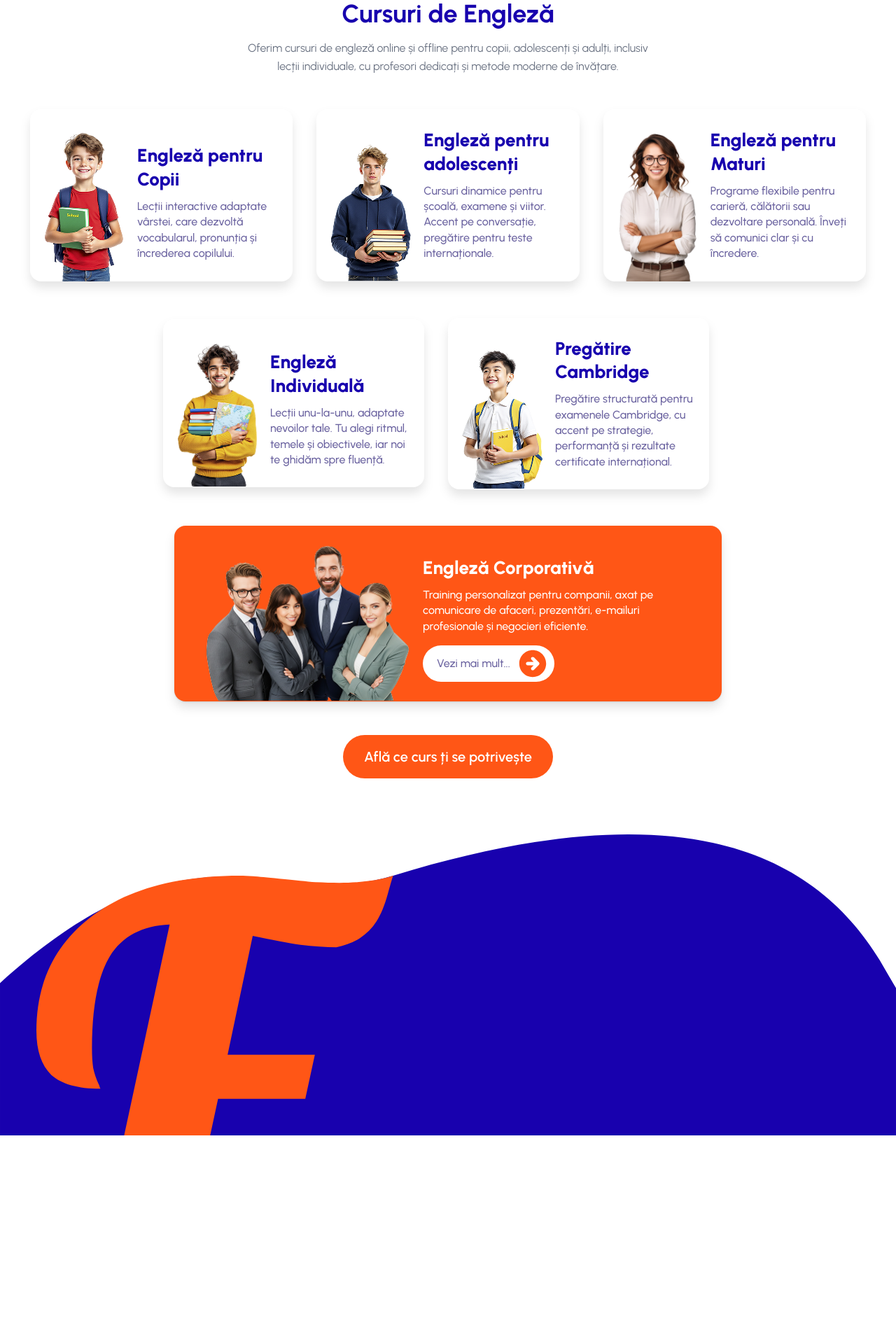
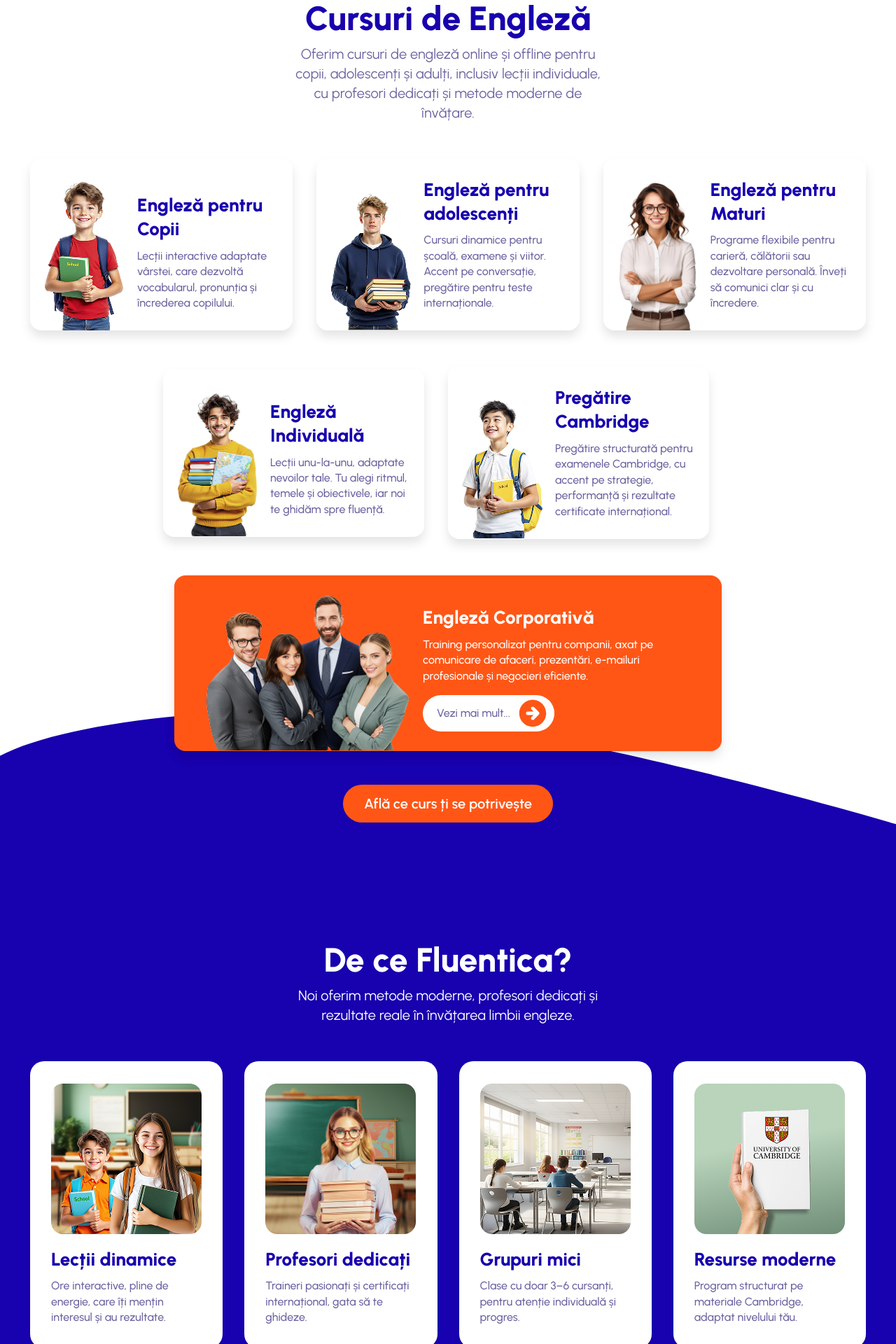
Before and after one commit to Lienkulet/Fluentica, a Next.js app: page / in a window 1280 px wide. Shown: the part 880-2800 px from the top of the page at 70% size. Before the commit the page ends 2502 px from the top, so only its background shows below. Built offline with nearby package versions, Linux system fonts and the light colour scheme.

Commit message:
whyus & gallery

```diff
--- a/src/app/page.js
+++ b/src/app/page.js
@@ -1,13 +1,15 @@
 import Courses from "@/components/sections/Courses";
 import Hero from "@/components/sections/Hero";
 import WhyUs from "@/components/sections/WhyUs";
+import Gallery from "@/components/sections/Gallery";
 
 export default function Home() {
   return (
     <>
       <Hero />
       <Courses />
-      {/* <WhyUs /> */}
+      <WhyUs />
+      <Gallery />
     </>
   );
 }
--- a/src/components/UI/CTABtn.jsx
+++ b/src/components/UI/CTABtn.jsx
@@ -4,7 +4,7 @@ import React from 'react'
 const CTABtn = ({ className = '', title }) => {
   return (
     <Link href="#contact"
-      className={`inline-flex items-center justify-center px-7.5 py-4 rounded-[100px]
+      className={`inline-flex items-center justify-center px-7.5 py-3 rounded-[100px]
         bg-orange1 hover:bg-orange2 text-white font-semibold text-[20px] leading-normal tracking-[1%]
         transition-all duration-300 ${className}`}>
       {title}
--- /dev/null
+++ b/src/components/UI/SectionHeader.jsx
@@ -0,0 +1,16 @@
+import React from 'react'
+
+const SectionHeader = ({ title, subtitle, dark = false }) => {
+  return (
+    <div className='text-center mb-13'>
+      <h2 className={`font-extrabold text-5xl leading-[1.1] mb-2.5 ${dark ? 'text-white' : 'text-blue-navy'}`}>
+        {title}
+      </h2>
+      <p className={`text-xl leading-[1.4] tracking-[2%] max-w-md mx-auto ${dark ? 'text-white' : 'text-blue-grey'}`}>
+        {subtitle}
+      </p>
+    </div>
+  )
+}
+
+export default SectionHeader
--- a/src/components/cards/WhyUsCard.jsx
+++ b/src/components/cards/WhyUsCard.jsx
@@ -1,8 +1,17 @@
+import Image from 'next/image'
 import React from 'react'
 
-const WhyUsCard = () => {
+const WhyUsCard = ({ img, title, desc }) => {
   return (
-    <div>WhyUsCard</div>
+    <article key={title} className='bg-white rounded-[20px] overflow-hidden shadow-sm px-7.5 py-8' >
+      <div className='relative w-53.75 h-53.75 rounded-[17px]'>
+        <Image src={img} alt={title} fill className='object-cover rounded-[17px]' />
+      </div>
+      <div className='mt-5'>
+        <h3 className='text-blue-navy font-extrabold text-[26px] leading-[1.3] tracking-normal mb-2.5'>{title}</h3>
+        <p className='text-blue-grey text-base leading-[1.4] font-medium tracking-[2%]'>{desc}</p>
+      </div>
+    </article>
   )
 }
 
--- a/src/components/sections/Courses.jsx
+++ b/src/components/sections/Courses.jsx
@@ -1,9 +1,9 @@
 import React from 'react'
 import Container from '../layout/Container'
-import Link from 'next/link'
 import CourseCard from '../cards/CourseCard'
 import CourseCardOrange from '../cards/CourseCardOrange'
 import CTABtn from '../UI/CTABtn'
+import SectionHeader from '../UI/SectionHeader'
 
 const courses = [
   {
@@ -37,15 +37,12 @@ const Courses = () => {
   return (
     <section className='py-20 bg-white'>
       <Container>
-        <div className='text-center mb-12'>
-          <h2 className='text-blue-navy font-bold text-4xl mb-4'>Cursuri de Engleză</h2>
-          <p className='text-gray-500 text-base max-w-xl mx-auto leading-relaxed'>
-            Oferim cursuri de engleză online și offline pentru copii, adolescenți și adulți,
-            inclusiv lecții individuale, cu profesori dedicați și metode moderne de învățare.
-          </p>
-        </div>
+        <SectionHeader
+          title="Cursuri de Engleză"
+          subtitle="Oferim cursuri de engleză online și offline pentru copii, adolescenți și adulți, inclusiv lecții individuale, cu profesori dedicați și metode moderne de învățare."
+        />
 
-        <div className='flex flex-col gap-13'>
+        <div className='flex flex-col gap-13 z-20'>
           <div className='grid grid-cols-3 gap-8.5'>
             {courses.slice(0, 3).map((c) => <CourseCard key={c.title} {...c} />)}
           </div>
@@ -58,7 +55,7 @@ const Courses = () => {
           <CourseCardOrange />
         </div>
 
-        <div className='flex justify-center mt-12'>
+        <div className='flex justify-center mt-12 z-20 relative'>
           <CTABtn title="Află ce curs ți se potrivește" />
         </div>
       </Container>
--- /dev/null
+++ b/src/components/sections/Gallery.jsx
@@ -0,0 +1,49 @@
+import Image from 'next/image'
+import React from 'react'
+import Container from '../layout/Container'
+import SectionHeader from '../UI/SectionHeader'
+
+const Gallery = () => {
+  return (
+    <section className='py-20 bg-white'>
+      <Container>
+        <SectionHeader
+          title="Atmosfera la Fluentica"
+          subtitle="Momente reale din lecții, progres autentic și încredere construită pas cu pas."
+        />
+
+        <div className='grid grid-cols-2 gap-4'>
+          <div className='flex flex-col gap-4'>
+            <div className='relative w-full h-80 rounded-2xl overflow-hidden'>
+              <Image src='/assets/gallery/poza 1.png' alt='Atmosfera 1' fill className='object-cover' />
+            </div>
+            <div className='grid grid-cols-2 gap-4'>
+              <div className='relative w-full h-52 rounded-2xl overflow-hidden'>
+                <Image src='/assets/gallery/poza 4.png' alt='Atmosfera 4' fill className='object-cover' />
+              </div>
+              <div className='relative w-full h-52 rounded-2xl overflow-hidden'>
+                <Image src='/assets/gallery/poza 5.png' alt='Atmosfera 5' fill className='object-cover' />
+              </div>
+            </div>
+          </div>
+
+          <div className='flex flex-col gap-4'>
+            <div className='grid grid-cols-2 gap-4'>
+              <div className='relative w-full h-52 rounded-2xl overflow-hidden'>
+                <Image src='/assets/gallery/poza 2.png' alt='Atmosfera 2' fill className='object-cover' />
+              </div>
+              <div className='relative w-full h-52 rounded-2xl overflow-hidden'>
+                <Image src='/assets/gallery/poza 3.png' alt='Atmosfera 3' fill className='object-cover' />
+              </div>
+            </div>
+            <div className='relative w-full h-80 rounded-2xl overflow-hidden'>
+              <Image src='/assets/gallery/poza 6.png' alt='Atmosfera 6' fill className='object-cover' />
+            </div>
+          </div>
+        </div>
+      </Container>
+    </section>
+  )
+}
+
+export default Gallery
--- a/src/components/sections/WhyUs.jsx
+++ b/src/components/sections/WhyUs.jsx
@@ -1,9 +1,10 @@
-import Image from 'next/image'
 import React from 'react'
 import Container from '../layout/Container'
 import BlueTop from '../shapes/BlueTop'
 import BlueBottom from '../shapes/BlueBottom'
-import Link from 'next/link'
+import CTABtn from '../UI/CTABtn'
+import WhyUsCard from '../cards/WhyUsCard'
+import SectionHeader from '../UI/SectionHeader'
 
 const reasons = [
   {
@@ -30,36 +31,25 @@ const reasons = [
 
 const WhyUs = () => {
   return (
-    <section>
+    <section className='overflow-hidden -mt-60'>
       <BlueTop />
 
       <div className='bg-blue-navy py-16'>
         <Container>
-          <div className='text-center mb-12'>
-            <h2 className='text-white font-bold text-4xl mb-4'>De ce Fluentica?</h2>
-            <p className='text-lila text-base max-w-md mx-auto leading-relaxed'>
-              Noi oferim metode moderne, profesori dedicați și rezultate reale în învățarea limbii engleze.
-            </p>
-          </div>
+          <SectionHeader
+            title="De ce Fluentica?"
+            subtitle="Noi oferim metode moderne, profesori dedicați și rezultate reale în învățarea limbii engleze."
+            dark
+          />
 
-          <div className='grid grid-cols-4 gap-5'>
+          <div className='grid grid-cols-4 gap-7.75'>
             {reasons.map((r) => (
-              <div key={r.title} className='bg-white rounded-2xl overflow-hidden shadow-sm'>
-                <div className='relative w-full h-44'>
-                  <Image src={r.img} alt={r.title} fill className='object-cover' />
-                </div>
-                <div className='p-5'>
-                  <h3 className='text-blue-navy font-bold text-lg mb-2'>{r.title}</h3>
-                  <p className='text-gray-500 text-sm leading-relaxed'>{r.desc}</p>
-                </div>
-              </div>
+              <WhyUsCard key={r.title} img={r.img} title={r.title} desc={r.desc} />
             ))}
           </div>
 
-          <div className='flex justify-center mt-12'>
-            <Link href='#contact' className='px-8 py-4 rounded-full bg-orange1 hover:bg-orange2 text-white font-semibold transition-colors duration-300'>
-              Află ce curs ți se potrivește
-            </Link>
+          <div className='flex justify-center mt-11.5'>
+            <CTABtn title="Află ce curs ți se potrivește" />
           </div>
         </Container>
       </div>
```
